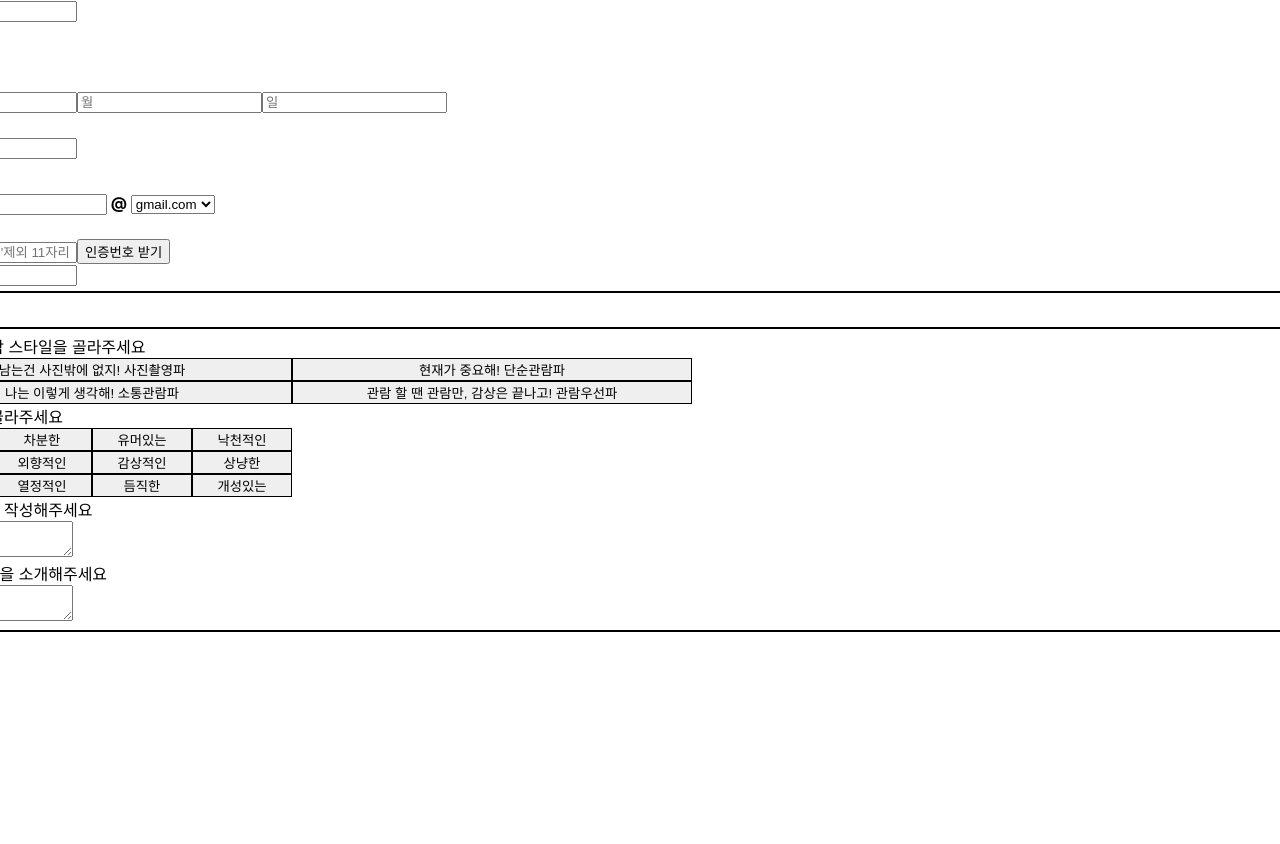
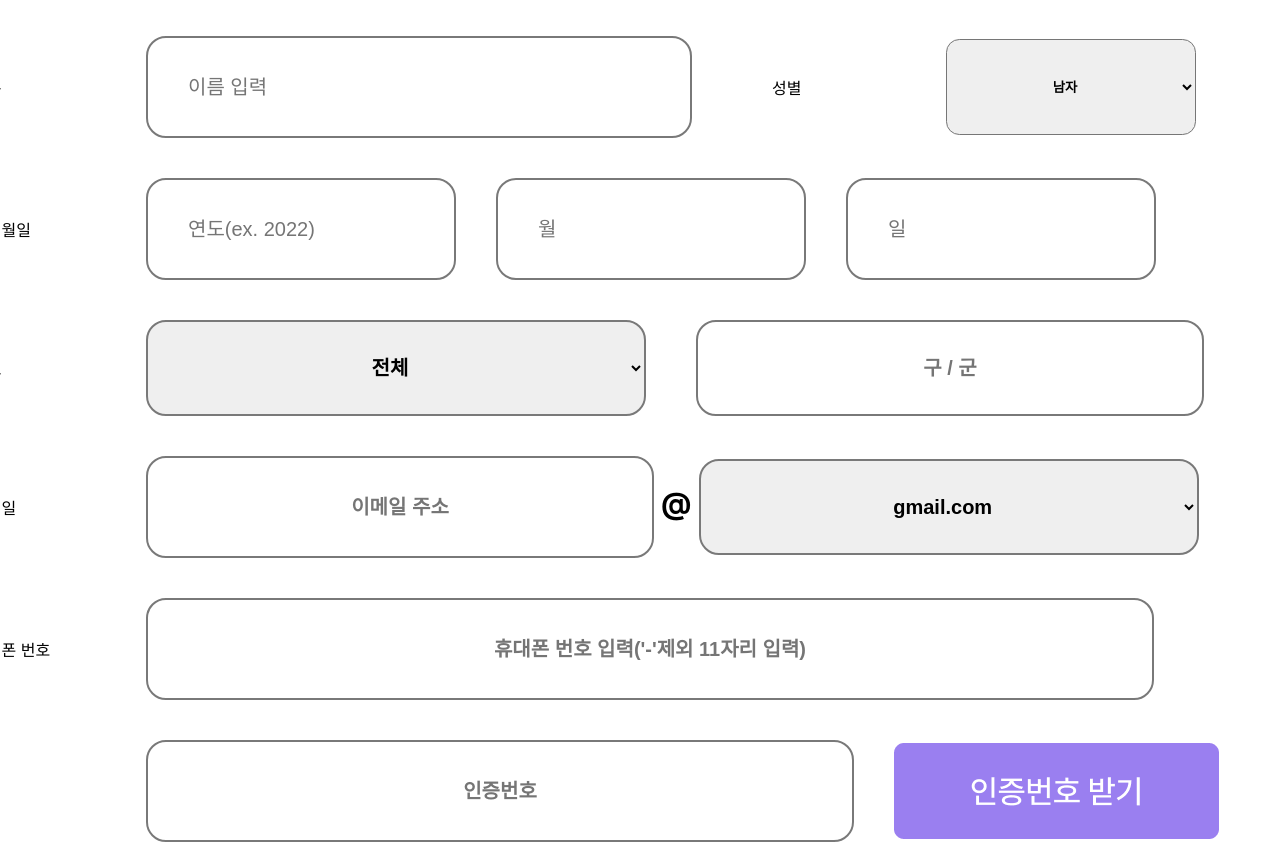
Before and after one commit to KUSITMS26th-T3-HIBIT/KUSITMS26th-T3-HIBIT-Front, a React (Create React App) app: page /signup_info in a window 1280 px wide. Shown: the part 912-1756 px from the top of the page. Built offline with nearby package versions, Linux system fonts and the light colour scheme.

Commit message:
feat: Add Signup Require Information

```diff
--- a/src/Global/User/SignupInfo.js
+++ b/src/Global/User/SignupInfo.js
@@ -1,5 +1,6 @@
 import axios from "axios";
 import { useEffect, useState } from "react";
+import Form from 'react-bootstrap/Form';
 
 const exhibitStyleData = [
     {id: 0, value: "남는건 사진밖에 없지! 사진촬영파", selected: false},
@@ -24,8 +25,9 @@ const myStyleData = [
 ];
 
 let SignupInfo = () => {
+    let date = new Date().getFullYear();
+    let regExp_pw = /^(?=.*[A-Za-z])(?=.*\d)(?=.*[$@$!%*#?&])[A-Za-z\d$@$!%*#?&]{8,20}$/; // 비밀번호 정규표현식 : 문자, 숫자, 특수 문자 포함 8~20자
 
-    let regExp_pw = /^(?=.*[A-Za-z])(?=.*\d)(?=.*[$@$!%*#?&])[A-Za-z\d$@$!%*#?&]{8,20}$/; // 비밀번호 정규표현식 : 문자, 숫자, 특수 문자 포함 8~20자
 
     const [id, setId] = useState('');
     const [pw, setPw] = useState('');
@@ -34,6 +36,8 @@ let SignupInfo = () => {
     const [isRePw, setIsRePw] = useState(false); // 비밀번호 입력 - 재입력 일치 여부
     const [name, setName] = useState('');
     const [nickname, setNickname] = useState('');
+    const [homePrefix, setHomePrefix] = useState('');
+    const [homeSuffix, setHomeSuffix] = useState('');
     const [home, setHome] = useState('');
     const [year, setYear] = useState('');
     const [month, setMonth] = useState('');
@@ -72,8 +76,12 @@ let SignupInfo = () => {
     }, [pw, repw])
 
     useEffect(()=>{
-        setEmail(emailPrefix + emailSuffix);
+        setEmail(emailPrefix + '@' + emailSuffix); //  이메일 (prefix) + @ + (suffix)
     }, [emailPrefix, emailSuffix]);
+
+    useEffect(()=>{
+        setHome(homePrefix + " " + homeSuffix); // 주소 (시/도) + (구/군)
+    }, [homePrefix, homeSuffix])
 
     return (
         <div className="Signup-info-container">
@@ -199,21 +207,22 @@ let SignupInfo = () => {
                                 </div>
                             </div>
 
-                            <div className="SignupName">
-                                <div>이름</div>
+                            <div className="Signup-name-gender-row">
+                                <div className="Signup-name">
+                                    <div className="Signup-column">이름</div>
                                     <input
-                                    className="SignupNameInput"
+                                        className="Signup-name-input"
                                         value={name}
+                                        placeholder="이름 입력"
                                         onChange={(e) => setName(e.target.value)}
                                     />
                                 </div>
-
                                 <div
-                                className="SignupGender"
+                                    className="Signup-gender"
                                     onChange={(e) => setSelectedGender(e.target.value)}>
-                                <div>성별</div>
+                                    <div className="Signup-column">성별</div>
                                     <select
-                                    className="SignupSelectedGender"
+                                        className="Signup-selected-gender"
                                         onChange={(e) => {
                                             if (e.target.value === 'male')
                                                 setGender(true);
@@ -225,55 +234,77 @@ let SignupInfo = () => {
                                         <option key='female' value='female'>여자</option>
                                     </select>
                                 </div>
+                            </div>
 
-                            <div className="SignupBirth">
-                                <div>생년월일</div>
+                            <div className="Signup-birth">
+                                <div className="Signup-column">생년월일</div>
+                                <div className="Signup-birth-grid">
                                     <input
-                                    className="SignupBirthYear"
+                                        className="Signup-birth-year"
                                         type='number'
                                         placeholder="연도(ex. 2022)"
                                         onChange={(e) => setYear(e.target.value)}
                                     />
                                     <input
-                                    className="SignupBirthMonth"
+                                        className="Signup-birth-month"
                                         type='number'
                                         placeholder="월"
                                         onChange={(e) => setMonth(e.target.value)}
                                     />
                                     <input
-                                    className="SignupBirthDay"
+                                        className="Signup-birth-day"
                                         type='number'
                                         placeholder="일"
                                         onChange={(e) => setDay(e.target.value)}
                                     />
                                 </div>
-
-                            <div className="SignupHome">
-                                <div>주소</div>
-                                <input
-                                    className="SignupHomeInput"
-                                    value={home}
-                                    onChange={(e) => setHome(e.target.value)}
-                                />
                             </div>
 
-                            <div className="SignupEmail">
-                                <div>이메일</div>
+                            <div className="Signup-home">
+                                <div className="Signup-column">주소</div>
+                                <select className="Signup-home-prefix" name='city' onChange={(e)=>{setHomePrefix(e.target.value)}}>
+                                    <option value='전체'>전체</option>
+                                    <option value='서울'>서울특별시</option>
+                                    <option value='부산'>부산광역시</option>
+                                    <option value='대구'>대구광역시</option>
+                                    <option value='인천'>인천광역시</option>
+                                    <option value='광주'>광주광역시</option>
+                                    <option value='대전'>대전광역시</option>
+                                    <option value='울산'>울산광역시</option>
+                                    <option value='경기'>경기도</option>
+                                    <option value='강원'>강원도</option>
+                                    <option value='충북'>충청북도</option>
+                                    <option value='충남'>충청남도</option>
+                                    <option value='전북'>전라북도</option>
+                                    <option value='전남'>전라남도</option>
+                                    <option value='경북'>경상북도</option>
+                                    <option value='경남'>경상남도</option>
+                                    <option value='제주'>제주도</option>
+                                </select>
+
+                                <input
+                                    className="Signup-home-suffix"
+                                    value={homeSuffix}
+                                    placeholder="구 / 군"
+                                    onChange={(e) => setHomeSuffix(e.target.value)}
+                                />
+
+                            </div>
+
+                            <div className="Signup-email">
+                                <div className="Signup-column">이메일</div>
                                 <div>
                                     <input
-                                        className="SignupEmailInput"
+                                        className="Signup-email-input"
                                         placeholder="이메일 주소"
                                         value={emailPrefix}
-                                        onChange={(e) => { setEmailPrefix(e.target.value); console.log(emailPrefix) }}
+                                        onChange={(e) => setEmailPrefix(e.target.value)}
                                     />
-                                    <b> @ </b>
+                                    <b className="Signup-at-symbol"> @ </b>
                                     <select
-                                        className="SignupEmailAddrSelect"
+                                        className="Signup-email-addr-select"
                                         defaultValue='@gmail.com'
-                                        onChange={(e) => {
-                                            setEmailSuffix(e.target.value);
-                                            console.log(e.target.value);
-                                        }}
+                                        onChange={(e) => setEmailSuffix(e.target.value)}
                                     >
                                         <option key='gmail' value='@gmail.com'>gmail.com</option>
                                         <option key='naver' value='@naver.com'>naver.com</option>
@@ -281,28 +312,32 @@ let SignupInfo = () => {
                                 </div>
                             </div>
 
-                            <div className="SignupPhone">
-                                <div>휴대폰 번호</div>
-                                <div className="SignupPhoneRow">
+                            <div className="Signup-phone">
+                                <div className="Signup-column">휴대폰 번호</div>
                                     <input
-                                        className="SignupPhoneInput"
+                                        className="Signup-phone-input"
                                         placeholder="휴대폰 번호 입력('-'제외 11자리 입력)"
                                         value={phone}
                                         onChange={(e) => setPhone(e.target.value)}
                                     />
-                                    <button
-                                        className="SignupPhoneValidate"
+                            </div>
+                            <div className="Signup-phone-auth">
+                                <div className="Signup-column">{" "}</div>
+                                <div className="Signup-phone-auth-row">
+                                    <input
+                                        className="Signup-phone-auth-input"
+                                        placeholder="인증번호"
+                                        value={phoneAuth}
+                                        onChange={(e) => setPhoneAuth(e.target.value)}
+                                    />
+                                    <img
+                                        className="Signup-phone-validate"
+                                        src="/phoneAuth.png"
                                         onClick={() => {
                                             alert('인증 번호 전송 완료')
                                         }}
-                                    >인증번호 받기</button>
+                                    />
                                 </div>
-                                <input
-                                    className="SignupPhoneAuthInput"
-                                    placeholder="인증번호 입력"
-                                    value={phoneAuth}
-                                    onChange={(e) => setPhoneAuth(e.target.value)}
-                                />
                             </div>
                         </div>
                     </div>
@@ -311,7 +346,7 @@ let SignupInfo = () => {
 
 
                 <div className="Signup-optional-profile-container">
-                    <div>추가 프로필</div>
+                    <div className="Signup-optianal-title">추가 프로필</div>
                     <div className="Signup-optional-profile">
                         <div className="SignupExhibitStyle">
                             <div>본인의 전시 관람 스타일을 골라주세요</div>
@@ -374,7 +409,7 @@ let SignupInfo = () => {
                                 password: pw,
                                 nickname: nickname,
                                 phone_number: phone,
-                                age: 2022 - year,
+                                age: +date - year + 1,
                                 gender: "True",
                                 home: home,
                                 introduce: "자기소개"
@@ -390,10 +425,8 @@ let SignupInfo = () => {
                                 .then((res) => {
                                     console.log(res.data);
                                     console.log(res.status);
-                                    throw new Error('네트워크 문제?')
                                 })
                                 .catch((err) => {
-                                    console.log('에러에러')
                                     console.log(err);
                                 })
                         }}
--- a/src/css-modules/signup-info.css
+++ b/src/css-modules/signup-info.css
@@ -1,9 +1,12 @@
 
 /*Signup Information*/
+
+/* Structure */
 .Signup-info-container{
     display: flex;
     flex-direction: column;
     align-items: center;
+    background: #F8F9F4;
 }
 
 .Signup-info-section{
@@ -24,16 +27,21 @@
     display: flex;
     justify-content: flex-start;
     margin-right: auto;
+    font-weight: bold;
+    color: #7E5DEB;
+    font-size: 30px;
 }
 
 .Signup-require-profile-container, .Signup-optional-profile-container {
     width: 1520px;
+    background: white;
 }
 
 .Signup-require-profile, .Signup-optional-profile{
     display: flex;
     border: 2px solid;
     border-radius: 1em;
+    border-color: #797979;
     margin: 5px;
     padding: 5px;
     flex-direction: column;
@@ -41,7 +49,7 @@
 
 
 
-
+/* Common Component */
 .Signup-column{
     width: 174px;
     margin-left: 80px;
@@ -63,16 +71,17 @@
 .Signup-nickname-input, .Signup-id-input{
     width: 740px;
     height: 96px;
+    border: 2px solid;
+    border-color: #797979;
     border-radius: 1em;
     padding-left: 40px;
+    font-size: 20px;
 }
 .Signup-nickname-check, .Signup-id-check{
     width: 325px;
     height: 96px;
     margin-left: 40px;
-
     cursor: pointer;
-
 }
 
 /* ID */
@@ -98,11 +107,175 @@
 .Signup-pw-input, .Signup-pw-re-input{
     width: 1000px;
     height: 96px;
+    border: 2px solid;
+    border-color: #797979;
     border-radius: 1em;
     padding-left: 40px;
+    font-size: 20px;
 }
 
 
+/* Name-Gender Row */
+.Signup-name-gender-row{
+    display: inline-flex;
+    flex-direction: row;
+}
+
+/*  Name */
+.Signup-name{
+    display: flex;
+    flex-direction: row;
+    align-items: center;
+    margin-top: 40px;
+}
+.Signup-name-input{
+    width: 500px;
+    height: 96px;
+    border: 2px solid;
+    border-color: #797979;
+    border-radius: 1em;
+    padding-left: 40px;
+    font-size: 20px;
+}
+
+
+/* Gender */
+.Signup-gender{
+    display: flex;
+    flex-direction: row;
+    align-items: center;
+    margin-top: 40px;
+}
+.Signup-selected-gender{
+    width: 250px;
+    height: 96px;
+    font-weight: bold;
+    text-align: center;
+    border-radius: 1em;
+}
+
+/* Birth */
+.Signup-birth{
+    display: inline-flex;
+    flex-direction: row;
+    align-items: center;
+    margin-top: 40px;
+}
+.Signup-birth-grid{
+    display: grid;
+    grid-template-columns: 350px 350px 350px;
+}
+.Signup-birth-year, .Signup-birth-month, .Signup-birth-day{
+    height: 96px;
+    border-radius: 1em;
+    border: 2px solid;
+    border-color: #797979;
+    padding-left: 40px;
+    margin-right: 40px;
+    font-size: 20px;
+}
+
+
+/* Home */
+.Signup-home{
+    display: flex;
+    flex-direction: row;
+    align-items: center;
+    margin-top: 40px;
+}
+.Signup-home-prefix{
+    width: 500px;
+    height: 96px;
+    font-weight: bold;
+    text-align: center;
+    border: 2px solid;
+    border-color: #797979;
+    border-radius: 1em;
+    font-size: 20px;
+}
+.Signup-home-suffix{
+    width: 500px;
+    height: 90px;
+    margin-left: 50px;
+    font-weight: bold;
+    text-align: center;
+    border: 2px solid;
+    border-color: #797979;
+    border-radius: 1em;
+    font-size: 20px;
+}
+
+/* Email */
+.Signup-email{
+    display: flex;
+    flex-direction: row;
+    align-items: center;
+    margin-top: 40px;
+}
+.Signup-email-input, .Signup-email-addr-select{
+    width: 500px;
+    height: 96px;
+    font-weight: bold;
+    text-align: center;
+    border: 2px solid;
+    border-color: #797979;
+    border-radius: 1em;
+    font-size: 20px;
+}
+.Signup-at-symbol{
+    font-size: 30px;
+}
+
+
+/* Phone */
+
+.Signup-phone{
+    display: flex;
+    flex-direction: row;
+    align-items: center;
+    margin-top: 40px;
+}
+.Signup-phone-input{
+    width: 1000px;
+    height: 96px;
+    font-weight: bold;
+    text-align: center;
+    border: 2px solid;
+    border-color: #797979;
+    border-radius: 1em;
+    font-size: 20px;
+}
+
+.Signup-phone-auth-row{
+    display: flex;
+    flex-direction: row;
+    align-items: center;
+    margin-top: 40px;
+    margin-bottom: 80px;
+}
+.Signup-phone-auth-input{
+    margin-left: 254px;
+    cursor: pointer;
+    width: 700px;
+    height: 96px;
+    font-weight: bold;
+    text-align: center;
+    border: 2px solid;
+    border-color: #797979;
+    border-radius: 1em;
+    font-size: 20px;
+}
+.Signup-phone-validate{
+    margin-left: 40px;
+}
+
+
+.Signup-optianal-title{
+    margin-top: 80px;
+    font-weight: bold;
+    color: #7E5DEB;
+    font-size: 30px;
+}
 
 
 .SignupExhibitStyleList{
```
Also changed, not shown: public/phoneAuth.png (added). Lines whose indentation alone changed are shown as unchanged.
